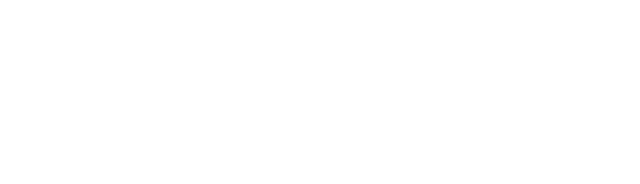
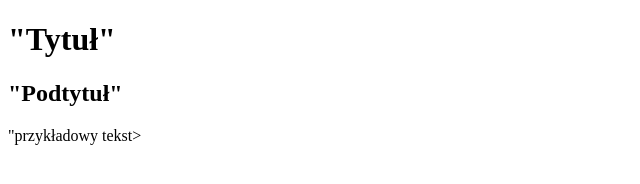
Before and after one commit to mentalos12/Future-Collars-podstawy-HTML-Zadanie-2, a plain HTML site: page index.html in a window 1280 px wide. Shown: the whole page, without its empty margins (0-640 px from the left). Drawn offline with Linux system fonts and the light colour scheme.

Commit message:
index.html

```diff
--- a/index.html
+++ b/index.html
@@ -9,6 +9,8 @@
     <meta name="author" content="Marcin Głąb">
 </head>
 <body>
-
+    <h1>"Tytuł"</h1>
+    <h2>"Podtytuł"</h2>
+    <p>"przykładowy tekst></p>
 </body>
 </html>
```
